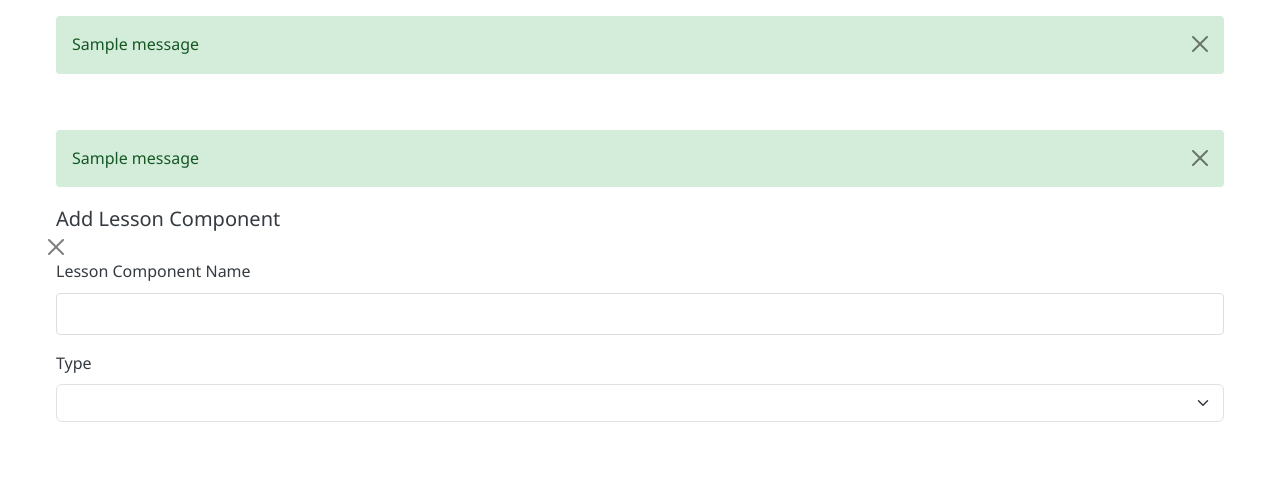
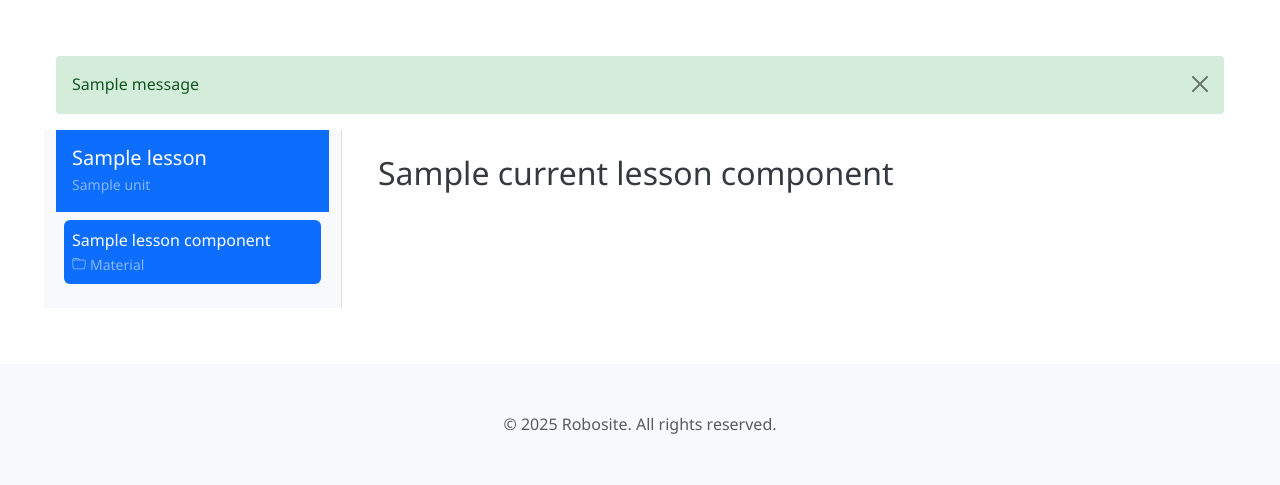
Before and after one commit to MICodeProjects/robosite, a Flask app: template templates/lesson.html in a window 1280 px wide. Shown: the part 138-623 px from the top of the page. Run offline with Flask 3, Linux system fonts and the light colour scheme; the template is opened without the code that fills it: most values are stand-ins (such as "Sample title", 1, 10 or a date in 2020); one stand-in notice (Sample message) is shown; lists and menus that the app fills with data are empty; some libraries are stand-ins or nearby versions.

Commit message:
unitslessonsworkingmostly

```diff
--- a/controllers/User_Controller.py
+++ b/controllers/User_Controller.py
@@ -7,9 +7,12 @@ class UserController:
 
     def get_current_user(self):
         """Get the current user from the session."""
+        if 'user' in session and session['user'].get('email'):
+            return session['user']
         if 'user_email' in session:
             result = self.user_model.get(session['user_email'])
             if result['status'] == 'success':
+                session['user'] = result['data']
                 return result['data']
         return {'email': None, 'team': 'none', 'access': 1}  # Default guest user
 
--- a/server.py
+++ b/server.py
@@ -1,6 +1,6 @@
 from flask import Flask, render_template, request, redirect, url_for, session, flash
 import os
-from datetime import datetime
+from datetime import datetime, timedelta
 from sqlalchemy import create_engine
 from sqlalchemy.orm import sessionmaker, scoped_session
 from models.database import Base
@@ -21,7 +21,7 @@ from controllers.lesson_component_Controller import LessonComponentController
 from controllers.session_Controller import SessionController
 
 app = Flask(__name__)
-app.secret_key = os.urandom(24)  # For session management
+app.secret_key = "your-very-secret-key"  # Use a constant key!
 
 # Set up static folder
 app.static_folder = 'static'
@@ -40,10 +40,13 @@ lesson_component_model = LessonComponentModel()
 # Initialize controller instances
 user_controller = UserController(user_model)
 team_controller = TeamController(team_model, user_model)
-unit_controller = UnitController(unit_model, lesson_model)
-lesson_controller = LessonController(lesson_model, lesson_component_model)
-lesson_component_controller = LessonComponentController(lesson_component_model)
+unit_controller = UnitController(unit_model, lesson_model, user_model)
+lesson_controller = LessonController(lesson_model, lesson_component_model, user_model, unit_model)
+lesson_component_controller = LessonComponentController(lesson_component_model, user_model, lesson_model, unit_model)
 session_controller = SessionController(user_model, team_model)
+
+# Make sessions permanent and set session lifetime
+app.permanent_session_lifetime = timedelta(days=7)  # or however long you want
 
 def init_database():
     """Initialize the SQLite database"""
@@ -153,13 +156,15 @@ app.add_url_rule('/units/update', 'units.update', view_func=unit_controller.upda
 app.add_url_rule('/units/delete', 'units.delete', view_func=unit_controller.delete, methods=['POST'])
 
 # Lesson routes
-app.add_url_rule('/lessons/<int:lesson_id>', 'lessons.view', view_func=lesson_controller.view)
+app.add_url_rule('/lessons/<int:unit_id>/<int:lesson_id>', 'lessons.view', view_func=lesson_controller.view)
 app.add_url_rule('/lessons/create', 'lessons.create', view_func=lesson_controller.create, methods=['POST'])
 app.add_url_rule('/lessons/update', 'lessons.update', view_func=lesson_controller.update, methods=['POST'])
 app.add_url_rule('/lessons/delete', 'lessons.delete', view_func=lesson_controller.delete, methods=['POST'])
 
 # lesson component routes
-app.add_url_rule('/lesson_components/<int:lesson_component_id>', 'lesson_components.view', view_func=lesson_component_controller.view)
+app.add_url_rule('/lessons/<int:unit_id>/<int:lesson_id>/<int:lesson_component_id>',
+                 'lesson_components.view',
+                 view_func=lesson_component_controller.view)
 app.add_url_rule('/lesson_components/create', 'lesson_components.create', view_func=lesson_component_controller.create, methods=['POST'])
 app.add_url_rule('/lesson_components/update', 'lesson_components.update', view_func=lesson_component_controller.update, methods=['POST'])
 app.add_url_rule('/lesson_components/delete', 'lesson_components.delete', view_func=lesson_component_controller.delete, methods=['POST'])
@@ -195,6 +200,10 @@ def check_access():
 
     return None
 
+@app.before_request
+def make_session_permanent():
+    session.permanent = True
+
 if __name__ == '__main__':
     # Initialize databases
     init_database()
--- a/templates/lesson.html
+++ b/templates/lesson.html
@@ -5,28 +5,20 @@
 {% block content %}
 <div class="row h-100">
     <!-- Sidebar -->
-             <h5 class="modal-title">Add Lesson Component</h5>
-                <button type="button" class="btn-close" data-bs-dismiss="modal"></button>
-            </div>
-            <form action="{{ url_for('lesson_components_create') }}" method="POST">
-                <input type="hidden" name="lesson_id" value="{{ lesson.id }}">
-                <div class="modal-body">
-                    <div class="mb-3">
-                        <label for="lessonComponentName" class="form-label">Lesson Component Name</label>
-                        <input type="text" class="form-control" id="lessonComponentName" name="name" required>
-                    </div>
-                    <div class="mb-3">
-                        <label for="lessonComponentType" class="form-label">Type</label>
-                        <select class="form-select" id="lessonComponentType" name="type" required>
     <div class="col-md-3 bg-light border-end">
         <div class="p-3 bg-primary text-white">
             <h3 class="h5 mb-1 text-truncate">{{ lesson.name }}</h3>
             <p class="small mb-0 text-white-50">{{ unit.name }}</p>
         </div>
-          <!-- Lesson Component Navigation -->
+
+        <!-- Lesson Component Navigation -->
         <nav class="p-2">
-            {% if lesson_components %}            {% for lesson_component in lesson_components %}
-                <a href="{{ url_for('lesson_component', lesson_id=lesson.id, lesson_component_id=lesson_component.id) }}"
+            {% if lesson_components %}
+            {% for lesson_component in lesson_components %}
+                <a href="{{ url_for('lesson_components.view',
+                    unit_id=unit.id,
+                    lesson_id=lesson.id,
+                    lesson_component_id=lesson_component.id) }}"
                    class="d-block p-2 mb-2 text-decoration-none rounded
                    {% if current_lesson_component and current_lesson_component.id == lesson_component.id %}
                    bg-primary text-white
@@ -56,7 +48,7 @@
 
         {% if user and user.access >= 3 %}
         <div class="p-3 border-top">
-            <button type="button" class="btn btn-success w-100" data-bs-toggle="modal" data-bs-target="#addLessonComponentModal">
+            <button type="button" class="btn btn-success w-100" data-bs-toggle="modal" data-bs-target="#add_lesson_component_modal">
                 <i class="bi bi-plus-circle me-1"></i>Add Lesson Component
             </button>
         </div>
@@ -82,9 +74,10 @@
                     </div>
                     {% if user and user.access >= 3 %}
                     <div class="btn-group">
-                        <button type="button" class="btn btn-outline-primary" data-bs-toggle="modal" data-bs-target="#editLessonComponentModal{{ current_lesson_component.id }}">
+                        <button type="button" class="btn btn-outline-primary" data-bs-toggle="modal" data-bs-target="#edit_lesson_component_modal{{ current_lesson_component.id }}">
                             <i class="bi bi-pencil me-1"></i>Edit
-                        </button>                        <button type="button" class="btn btn-outline-danger" data-bs-toggle="modal" data-bs-target="#deleteLessonComponentModal{{ current_lesson_component.id }}">
+                        </button>
+                        <button type="button" class="btn btn-outline-danger" data-bs-toggle="modal" data-bs-target="#delete_lesson_component_modal{{ current_lesson_component.id }}">
                             <i class="bi bi-trash me-1"></i>Delete
                         </button>
                     </div>
@@ -143,21 +136,25 @@
 
 {% if user and user.access >= 3 %}
 <!-- Add Component Modal -->
-<div class="modal fade" id="addLessonComponentModal" tabindex="-1">
+<div class="modal fade" id="add_lesson_component_modal" tabindex="-1">
     <div class="modal-dialog">
         <div class="modal-content">
             <div class="modal-header">
                 <h5 class="modal-title">Add Lesson Component</h5>
                 <button type="button" class="btn-close" data-bs-dismiss="modal"></button>
             </div>
-            <form action="{{ url_for('lesson_components_create') }}" method="POST">
+            <form action="{{ url_for('lesson_components.create') }}" method="POST">
                 <input type="hidden" name="lesson_id" value="{{ lesson.id }}">
+                <input type="hidden" name="unit_id" value="{{ unit.id }}">
+
                 <div class="modal-body">
-                    <div class="mb-3">                        <label for="lessonComponentName" class="form-label">Lesson Component Name</label>
-                        <input type="text" class="form-control" id="lessonComponentName" name="name" required>
+                    <div class="mb-3">
+                        <label for="lesson_component_name" class="form-label">Lesson Component Name</label>
+                        <input type="text" class="form-control" id="lesson_component_name" name="lesson_component_name" required>
                     </div>
-                    <div class="mb-3">                        <label for="lessonComponentType" class="form-label">Type</label>
-                        <select class="form-select" id="lessonComponentType" name="type" required>
+                    <div class="mb-3">
+                        <label for="lesson_component_type" class="form-label">Type</label>
+                        <select class="form-select" name="lesson_component_type"id="lesson_component_type" name="type" required>
                             <option value="1">Text</option>
                             <option value="2">Video</option>
                             <option value="3">Quiz</option>
@@ -165,8 +162,8 @@
                         </select>
                     </div>
                     <div class="mb-3">
-                        <label for="lessonComponentContent" class="form-label">Content</label>
-                        <textarea class="form-control" id="lessonComponentContent" name="content" rows="5"></textarea>
+                        <label for="lesson_component_content" class="form-label">Content</label>
+                        <textarea class="form-control" name="lesson_component_content" id="lesson_component_content" name="content" rows="5"></textarea>
                     </div>
                 </div>
                 <div class="modal-footer">
@@ -178,34 +175,37 @@
     </div>
 </div>            {% if current_lesson_component %}
 <!-- Edit Lesson Component Modal -->
-<div class="modal fade" id="editLessonComponentModal{{ current_lesson_component.id }}" tabindex="-1">
+<div class="modal fade" id="edit_lesson_component_modal{{ current_lesson_component.id }}" tabindex="-1">
     <div class="modal-dialog">
         <div class="modal-content">
             <div class="modal-header">
                 <h5 class="modal-title">Edit Lesson Component</h5>
                 <button type="button" class="btn-close" data-bs-dismiss="modal"></button>
             </div>
-            <form action="{{ url_for('lesson_components_update', id=current_component.id) }}" method="POST">
+            <form action="{{ url_for('lesson_components.update', id=current_lesson_component.id) }}" method="POST">
+                <input type="hidden" name="lesson_component_id" value="{{ current_lesson_component.id }}">
                 <input type="hidden" name="lesson_id" value="{{ lesson.id }}">
+                <input type="hidden" name="unit_id" value="{{ unit.id }}">
+
                 <div class="modal-body">
                     <div class="mb-3">
-                        <label for="editLessonComponentName" class="form-label">Lesson Component Name</label>
-                        <input type="text" class="form-control" id="editLessonComponentName"
-                               name="name" value="{{ current_lesson_component.name }}" required>
+                        <label for="edit_lesson_component_name" class="form-label">Lesson Component Name</label>
+                        <input type="text" class="form-control" id="edit_lesson_component_name"
+                               name="lesson_component_name" value="{{ current_lesson_component.name }}" required>
                     </div>
                     <div class="mb-3">
-                        <label for="editLessonComponentType" class="form-label">Type</label>
-                        <select class="form-select" id="editLessonComponentType" name="type" required>
-                            <option value="1" {% if current_component.type == 1 %}selected{% endif %}>Text</option>
-                            <option value="2" {% if current_component.type == 2 %}selected{% endif %}>Video</option>
-                            <option value="3" {% if current_component.type == 3 %}selected{% endif %}>Quiz</option>
-                            <option value="4" {% if current_component.type == 4 %}selected{% endif %}>Exercise</option>
+                        <label for="edit_lesson_component_type" class="form-label">Type</label>
+                        <select class="form-select" id="edit_lesson_component_type" name="lesson_component_type" required>
+                            <option value="1" {% if current_lesson_component.type == 1 %}selected{% endif %}>Text</option>
+                            <option value="2" {% if current_lesson_component.type == 2 %}selected{% endif %}>Video</option>
+                            <option value="3" {% if current_lesson_component.type == 3 %}selected{% endif %}>Quiz</option>
+                            <option value="4" {% if current_lesson_component.type == 4 %}selected{% endif %}>Exercise</option>
                         </select>
                     </div>
                     <div class="mb-3">
-                        <label for="editLessonComponentContent" class="form-label">Content</label>
-                        <textarea class="form-control" id="editLessonComponentContent"
-                                  name="content" rows="5">{{ current_component.content }}</textarea>
+                        <label for="edit_lesson_component_content" class="form-label">Content</label>
+                        <textarea class="form-control" id="edit_lesson_component_content"
+                                  name="lesson_component_content" rows="5">{{ current_lesson_component.content }}</textarea>
                     </div>
                 </div>
                 <div class="modal-footer">
@@ -218,7 +218,7 @@
 </div>
 
 <!-- Delete Lesson Component Modal -->
-<div class="modal fade" id="deleteLessonComponentModal{{ current_lesson_component.id }}" tabindex="-1">
+<div class="modal fade" id="delete_lesson_component_modal{{ current_lesson_component.id }}" tabindex="-1">
     <div class="modal-dialog">
         <div class="modal-content">
             <div class="modal-header">
@@ -226,12 +226,15 @@
                 <button type="button" class="btn-close" data-bs-dismiss="modal"></button>
             </div>
             <div class="modal-body">
-                <p>Are you sure you want to delete "<strong>{{ current_component.name }}</strong>"?</p>
+                <p>Are you sure you want to delete "<strong>{{ current_lesson_component.name }}</strong>"?</p>
                 <p class="text-danger"><small>This action cannot be undone.</small></p>
             </div>
             <div class="modal-footer">
                 <button type="button" class="btn btn-secondary" data-bs-dismiss="modal">Cancel</button>
-                <form action="{{ url_for('lesson_components_delete', id=current_component.id) }}" method="POST" class="d-inline">
+                <form action="{{ url_for('lesson_components.delete', id=current_lesson_component.id) }}" method="POST" class="d-inline">
+                    <input type="hidden" name="unit_id" value="{{ unit.id }}">
+                    <input type="hidden" name="lesson_id" value="{{ lesson.id }}">
+                    <input type="hidden" name="lesson_component_id" value="{{ current_lesson_component.id }}">
                     <button type="submit" class="btn btn-danger">Delete Lesson Component</button>
                 </form>
             </div>
@@ -274,10 +277,10 @@ document.addEventListener('DOMContentLoaded', function() {
     }
 
     // Setup for Add Lesson Component form
-    setupTypeContentInteraction('lessonComponentType', 'lessonComponentContent');
+    setupTypeContentInteraction('lesson_component_type', 'lesson_component_content');
 
     // Setup for Edit Lesson Component form
-    setupTypeContentInteraction('editLessonComponentType', 'editLessonComponentContent');
+    setupTypeContentInteraction('edit_lesson_component_type', 'edit_lesson_component_content');
 });
 </script>
 {% endblock %}
--- a/templates/shared/navbar.html
+++ b/templates/shared/navbar.html
@@ -93,16 +93,3 @@
         </div>
     </div>
 </nav>
-
-{% with messages = get_flashed_messages(with_categories=true) %}
-    {% if messages %}
-        <div class="container mt-3">
-            {% for category, message in messages %}
-                <div class="alert alert-{{ category }} alert-dismissible fade show" role="alert">
-                    {{ message }}
-                    <button type="button" class="btn-close" data-bs-dismiss="alert"></button>
-                </div>
-            {% endfor %}
-        </div>
-    {% endif %}
-{% endwith %}
```
Also changed, not shown: controllers/Team_Controller.py (+4 -3 lines), controllers/lesson_Controller.py (+43 -20 lines), controllers/lesson_component_Controller.py (+92 -36 lines), controllers/session_Controller.py (+2 -6 lines), controllers/unit_Controller.py (+7 -3 lines), templates/index.html (+0 -8 lines), templates/units.html (+22 -17 lines), tests/conftest.py (+4 -4 lines), tests/controller_tests/test_lesson_component_controller.py (+21 -18 lines), tests/controller_tests/test_lesson_controller.py (+23 -20 lines), tests/controller_tests/test_team_controller.py (+21 -9 lines), tests/controller_tests/test_unit_controller.py (+28 -14 lines), tests/controller_tests/test_user_controller.py (+28 -9 lines), tests/model_tests/test_lesson_model.py (+4 -4 lines), 2 more files.
